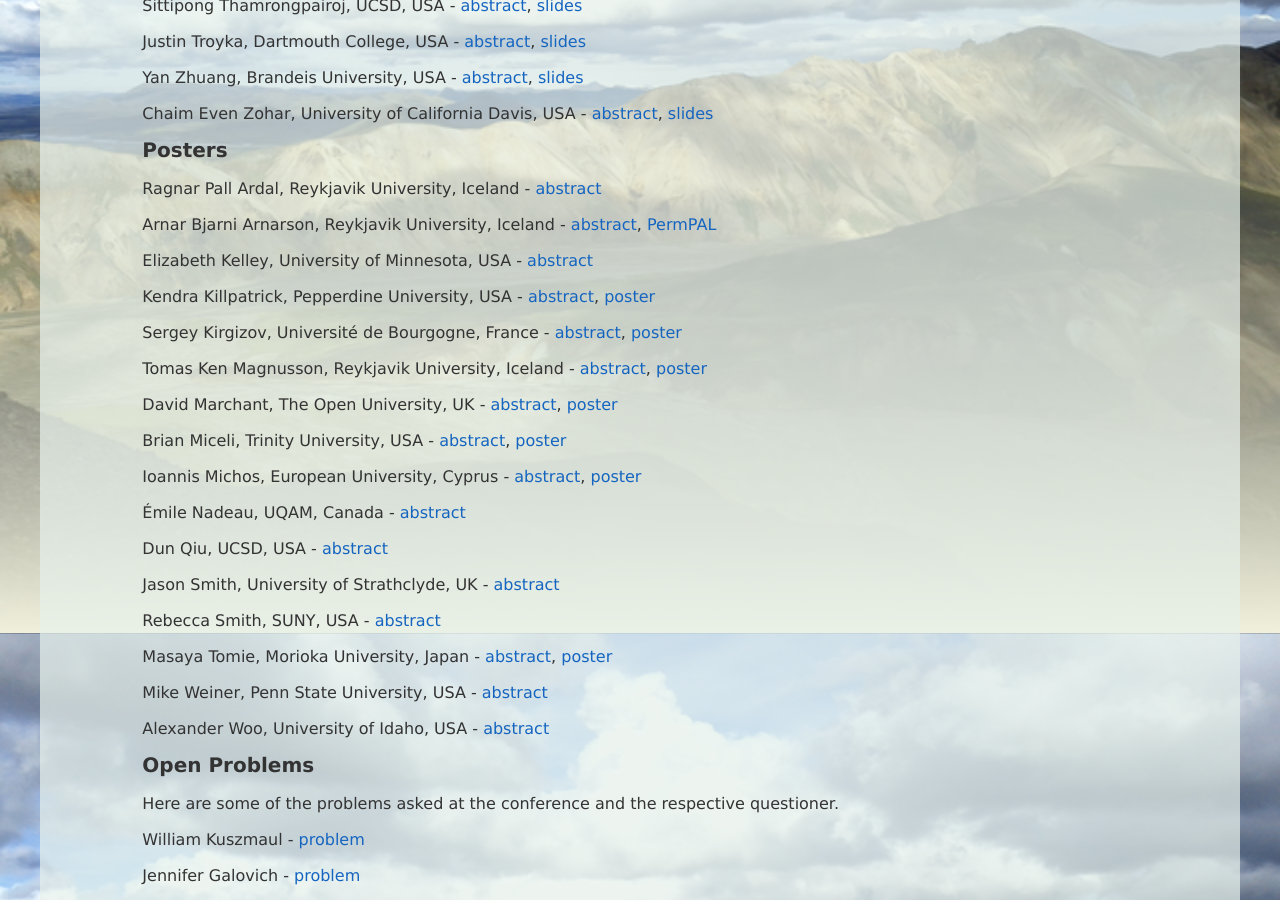
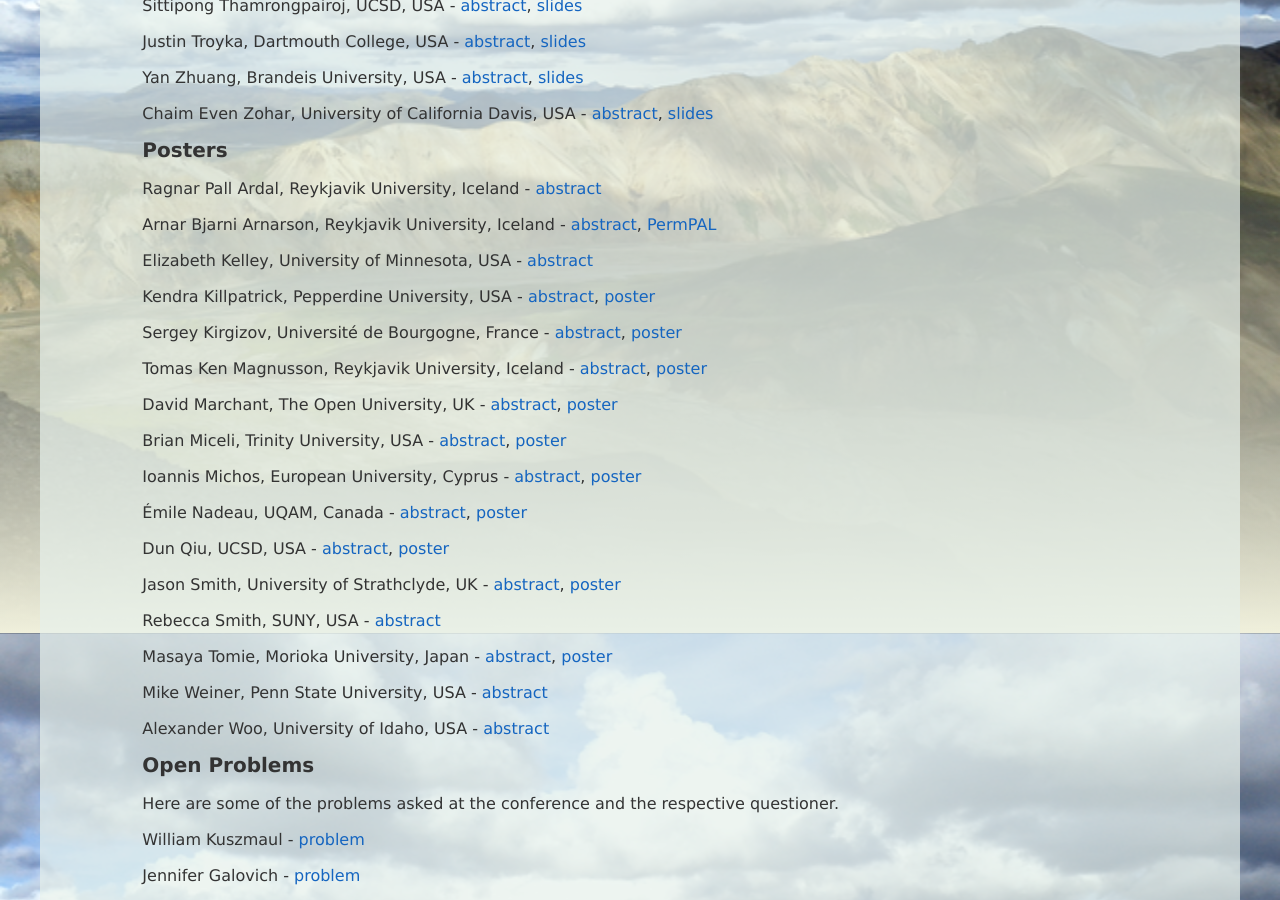
Before and after one commit to pp2017/pp2017.github.io, a Jekyll site: the page built from programme.md, in a window 1280 px wide and 900 px high, scrolled down 2967 px. Built offline with Jekyll 4.4.1, drawn with Linux system fonts in a browser that asks for light colours; nearby versions of some CDN libraries; formulas are drawn with MathJax 3.

Commit message:
more posters

```diff
--- a/programme.md
+++ b/programme.md
@@ -253,11 +253,11 @@ Brian Miceli, Trinity University, USA - [abstract][brian_miceli], [poster][brian
 
 Ioannis Michos, European University, Cyprus - [abstract][ioannis_michos], [poster][ioannis_michos_poster]
 
-Émile Nadeau, UQAM, Canada - [abstract][nadeau_emile]
+Émile Nadeau, UQAM, Canada - [abstract][nadeau_emile], [poster][emile_nadeau_poster]
 
-Dun Qiu, UCSD, USA - [abstract][dan_qiu]
+Dun Qiu, UCSD, USA - [abstract][dan_qiu], [poster][dun_qiu_poster]
 
-Jason Smith, University of Strathclyde, UK - [abstract][jason_smith]
+Jason Smith, University of Strathclyde, UK - [abstract][jason_smith], [poster][jason_smith_poster]
 
 Rebecca Smith, SUNY, USA - [abstract][rebecca_smith]
 
@@ -377,6 +377,9 @@ Jennifer Galovich - [problem][jennifer_galovich_problem]
 [masaya_tomie_poster]: /assets/pdf/poster/masaya_tomie.pdf
 [david_marchant_poster]: /assets/pdf/poster/david_marchant.pdf
 [kendra_killpatrick_poster]: /assets/pdf/poster/kendra_killpatrick.pdf
+[emile_nadeau_poster]: /assets/pdf/poster/emile_nadeau.pdf
+[dun_qiu_poster]: /assets/pdf/poster/dun_qiu.pdf
+[jason_smith_poster]: /assets/pdf/poster/jason_smith.pdf
 [_poster]: /assets/pdf/poster/.pdf
 
 
```
Also changed, not shown: 3 other files.
